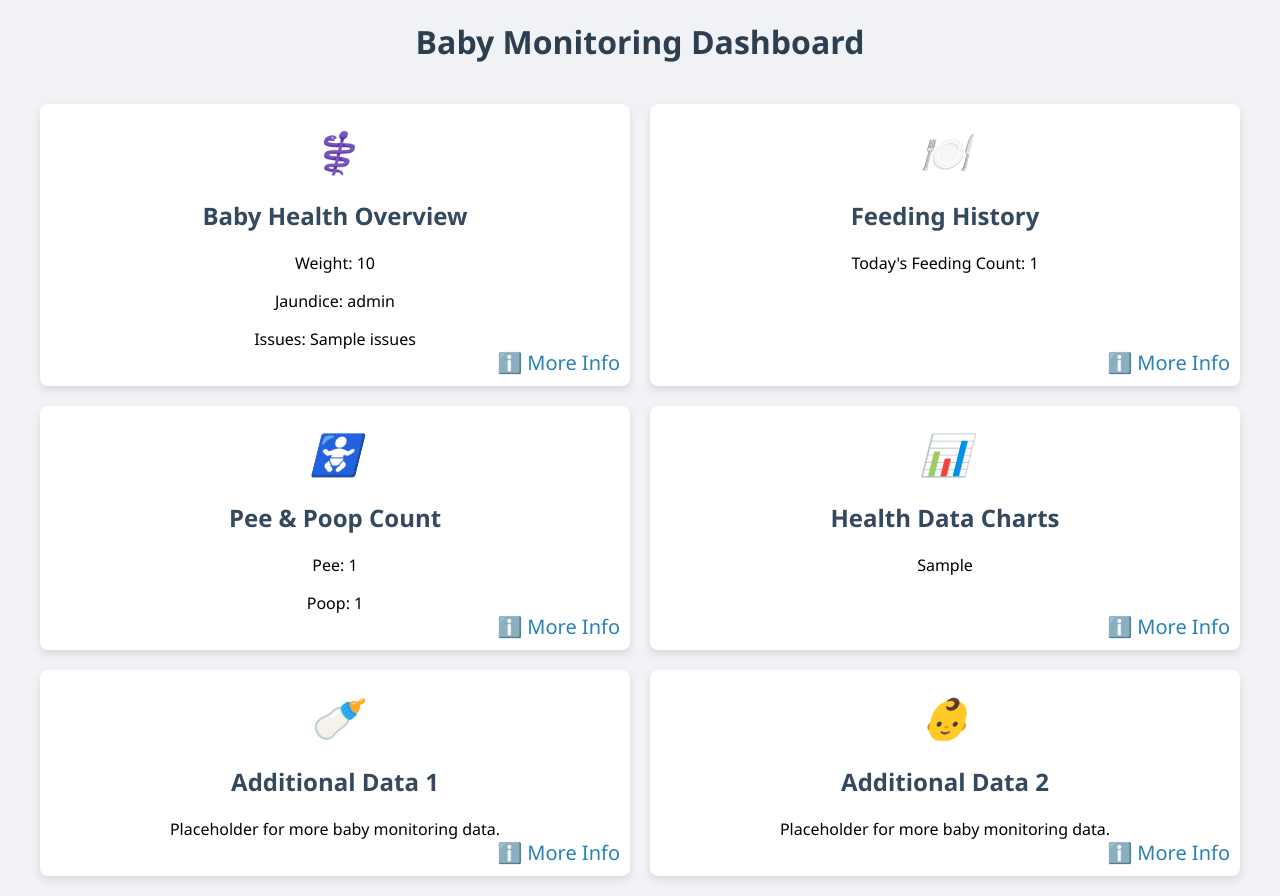
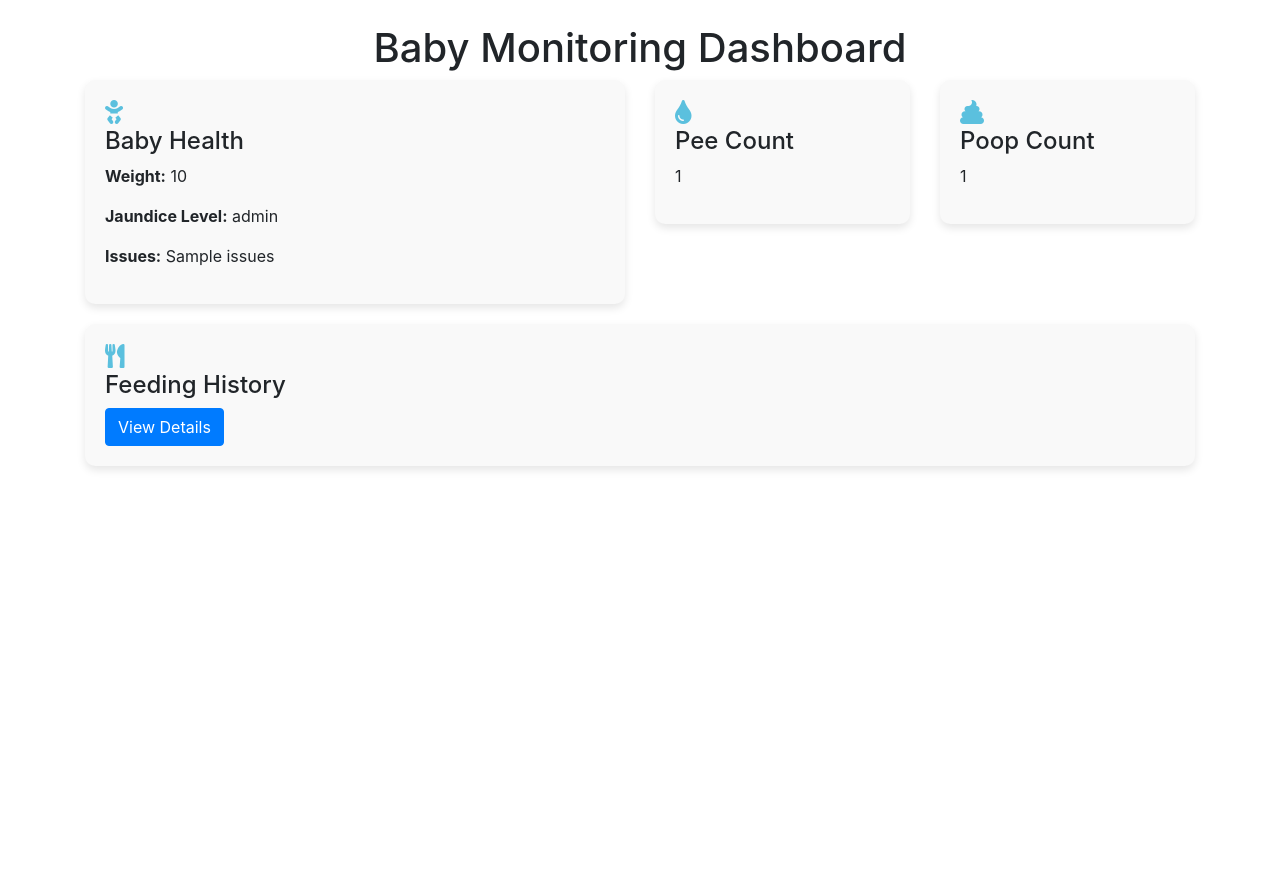
Before and after one commit to saket1919/Baby-Monitor-App, a Flask app: template templates/dashboard.html in a window 1280 px wide. After the commit the page ends 470 px from the top, so only its background shows below. Run offline with Flask 3, Linux system fonts and the light colour scheme; the template is opened without the code that fills it: most values are stand-ins (such as "Sample title", 1, 10 or a date in 2020); some libraries are stand-ins or nearby versions.

Commit message:
Enhanced dashboard UI and feeding history visualizations

```diff
--- a/app.py
+++ b/app.py
@@ -7,7 +7,7 @@ app = Flask(__name__)
 # Sample data for baby health, feeding history, and pee/poop counts
 sample_health_data = {
     'date': '2024-10-12',
-    'baby_weight': '3.5 kg',
+    'baby_weight': '3.6 kg',
     'jaundice_level': '14.9',
     'issues': 'None'
 }
--- a/templates/dashboard.html
+++ b/templates/dashboard.html
@@ -4,179 +4,74 @@
     <meta charset="UTF-8">
     <meta name="viewport" content="width=device-width, initial-scale=1.0">
     <title>Baby Monitoring Dashboard</title>
+    <!-- Bootstrap CSS -->
+    <link rel="stylesheet" href="https://stackpath.bootstrapcdn.com/bootstrap/4.5.2/css/bootstrap.min.css">
+    <!-- Font Awesome for Icons -->
+    <link rel="stylesheet" href="https://cdnjs.cloudflare.com/ajax/libs/font-awesome/5.15.4/css/all.min.css">
     <style>
-        body {
-            font-family: 'Segoe UI', Tahoma, Geneva, Verdana, sans-serif;
-            background-color: #f0f2f5;
-            margin: 0;
-            padding: 0;
-        }
-        h1 {
-            color: #2c3e50;
-            text-align: center;
-            margin-top: 20px;
-        }
-        .container {
-            max-width: 1200px;
-            margin: 0 auto;
-            padding: 20px;
-            display: grid;
-            grid-template-columns: repeat(2, 1fr);
-            grid-gap: 20px;
-        }
-        .box {
-            background-color: white;
+        .dashboard-box {
+            background-color: #f9f9f9;
+            border-radius: 10px;
             padding: 20px;
             box-shadow: 0 4px 8px rgba(0, 0, 0, 0.1);
-            border-radius: 8px;
-            text-align: center;
-            position: relative;
-            transition: transform 0.3s ease, box-shadow 0.3s ease;
+            margin-bottom: 20px;
         }
-        .box:hover {
-            transform: translateY(-5px);
-            box-shadow: 0 6px 12px rgba(0, 0, 0, 0.2);
+        .dashboard-icon {
+            font-size: 24px;
+            color: #5bc0de;
+            margin-right: 10px;
         }
-        .box h2 {
-            color: #34495e;
-        }
-        .icon {
-            font-size: 40px;
-            color: #2980b9;
-            margin-bottom: 10px;
-        }
-        .clickable {
-            cursor: pointer;
-            color: #2980b9;
-            text-decoration: underline;
-        }
-        .dropdown {
-            margin-top: 10px;
-        }
-        .more-info {
-            position: absolute;
-            bottom: 10px;
-            right: 10px;
-            font-size: 20px;
-            color: #2980b9;
-            cursor: pointer;
-        }
-        .more-info:hover {
-            color: #1a5276;
-        }
-        .hidden-details {
-            display: none;
-            text-align: left;
-        }
-        .box.open .hidden-details {
-            display: block;
-            margin-top: 15px;
+        .chart-container {
+            background-color: #fff;
+            border-radius: 10px;
+            padding: 20px;
+            box-shadow: 0 4px 8px rgba(0, 0, 0, 0.1);
         }
     </style>
-    <script>
-        function toggleDetails(boxId) {
-            var box = document.getElementById(boxId);
-            if (box.classList.contains("open")) {
-                box.classList.remove("open");
-            } else {
-                box.classList.add("open");
-            }
-        }
-    </script>
 </head>
 <body>
+    <div class="container my-4">
+        <h1 class="text-center">Baby Monitoring Dashboard</h1>
 
-    <h1>Baby Monitoring Dashboard</h1>
+        <!-- Health Section -->
+        <div class="row">
+            <div class="col-md-6">
+                <div class="dashboard-box">
+                    <i class="fas fa-baby dashboard-icon"></i>
+                    <h4>Baby Health</h4>
+                    <p><strong>Weight:</strong> {{ health_data['baby_weight'] }}</p>
+                    <p><strong>Jaundice Level:</strong> {{ health_data['jaundice_level'] }}</p>
+                    <p><strong>Issues:</strong> {{ health_data['issues'] }}</p>
+                </div>
+            </div>
 
-    <div class="container">
-        <!-- Baby Health Overview (Weight, Jaundice, Issues) -->
-        <div class="box" id="box1">
-            <i class="icon">⚕️</i>
-            <h2>Baby Health Overview</h2>
-            <p>Weight: {{ health_data['baby_weight'] }}</p>
-            <p>Jaundice: {{ health_data['jaundice_level'] }}</p>
-            <p>Issues: {{ health_data['issues'] }}</p>
-            <span class="more-info" onclick="toggleDetails('box1')">ℹ️ More Info</span>
-            <div class="hidden-details">
-                <h3>Detailed Health Information</h3>
-                <p>Here you can display additional baby health-related data.</p>
+            <!-- Pee and Poop Counts -->
+            <div class="col-md-3">
+                <div class="dashboard-box">
+                    <i class="fas fa-tint dashboard-icon"></i>
+                    <h4>Pee Count</h4>
+                    <p>{{ pee_count }}</p>
+                </div>
+            </div>
+            <div class="col-md-3">
+                <div class="dashboard-box">
+                    <i class="fas fa-poop dashboard-icon"></i>
+                    <h4>Poop Count</h4>
+                    <p>{{ poop_count }}</p>
+                </div>
             </div>
         </div>
 
-        <!-- Baby Feeding History Overview -->
-        <div class="box" id="box2">
-            <i class="icon">🍽️</i>
-            <h2>Feeding History</h2>
-            <p>Today's Feeding Count: {{ feeding_data[0]['feed_count'] }}</p>
-            <span class="more-info" onclick="toggleDetails('box2')">ℹ️ More Info</span>
-            <div class="hidden-details">
-                <h3>Feeding History</h3>
-                <p>View complete feeding history.</p>
-                <label for="chart_type">Choose Chart Type:</label>
-                <select id="chart_type" class="dropdown" onchange="window.location.href='/feeding-history?chart_type='+this.value;">
-                    <option value="line">Line Chart</option>
-                    <option value="pie">Pie Chart</option>
-                    <option value="histogram">Histogram</option>
-                </select>
-            </div>
-        </div>
-
-        <!-- Pee and Poop Count Charts -->
-        <div class="box" id="box3">
-            <i class="icon">🚼</i>
-            <h2>Pee & Poop Count</h2>
-            <p>Pee: {{ pee_count }}</p>
-            <p>Poop: {{ poop_count }}</p>
-            <span class="more-info" onclick="toggleDetails('box3')">ℹ️ More Info</span>
-            <div class="hidden-details">
-                <h3>Pee and Poop Chart</h3>
-                <label for="pee_pooh_chart">View Chart:</label>
-                <select id="pee_pooh_chart" class="dropdown">
-                    <option value="line">Line Chart</option>
-                    <option value="pie">Pie Chart</option>
-                    <option value="histogram">Histogram</option>
-                </select>
-            </div>
-        </div>
-
-        <!-- Additional Box for Charts/Diagrams -->
-        <div class="box" id="box4">
-            <i class="icon">📊</i>
-            <h2>Health Data Charts</h2>
-            <div>
-                {{ health_chart|safe }}
-            </div>
-            <span class="more-info" onclick="toggleDetails('box4')">ℹ️ More Info</span>
-            <div class="hidden-details">
-                <h3>Health Data Diagrams</h3>
-                <p>Explore various health data-related charts and diagrams here.</p>
-            </div>
-        </div>
-
-        <!-- Additional Box Placeholder 1 -->
-        <div class="box" id="box5">
-            <i class="icon">🍼</i>
-            <h2>Additional Data 1</h2>
-            <p>Placeholder for more baby monitoring data.</p>
-            <span class="more-info" onclick="toggleDetails('box5')">ℹ️ More Info</span>
-            <div class="hidden-details">
-                <h3>Additional Info</h3>
-                <p>More details about this section.</p>
-            </div>
-        </div>
-
-        <!-- Additional Box Placeholder 2 -->
-        <div class="box" id="box6">
-            <i class="icon">👶</i>
-            <h2>Additional Data 2</h2>
-            <p>Placeholder for more baby monitoring data.</p>
-            <span class="more-info" onclick="toggleDetails('box6')">ℹ️ More Info</span>
-            <div class="hidden-details">
-                <h3>Additional Info</h3>
-                <p>More details about this section.</p>
+        <!-- Feeding History Section -->
+        <div class="row">
+            <div class="col-md-12">
+                <div class="dashboard-box">
+                    <i class="fas fa-utensils dashboard-icon"></i>
+                    <h4>Feeding History</h4>
+                    <a href="/feeding-history" class="btn btn-primary">View Details</a>
+                </div>
             </div>
         </div>
     </div>
-
 </body>
 </html>
```
Also changed, not shown: templates/feeding_history.html (+36 -45 lines).
